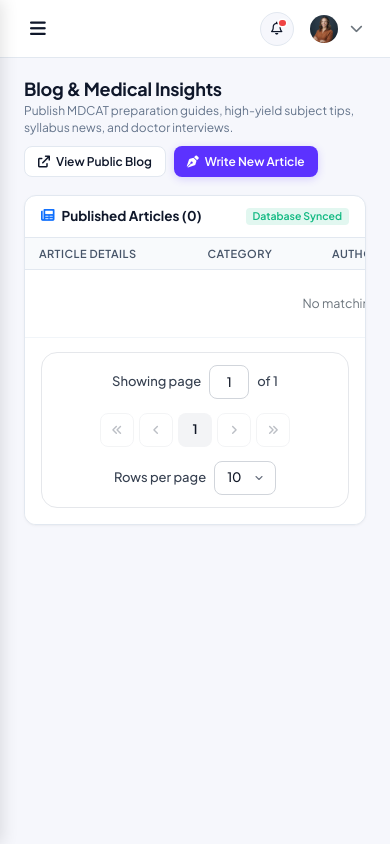
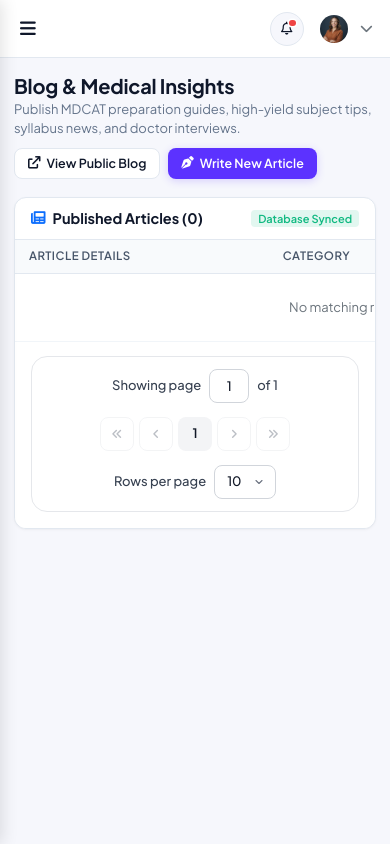
Before and after one commit to MuhammadAhmadAk/DoctorsInn, a Laravel app: template resources/views/backend/blogs/index.blade.php in a window 390 px wide. Run offline with Laravel 10, Linux system fonts and the light colour scheme; the template is opened without the code that fills it, so the values that code supplies are empty.

Commit message:
fix: pin admin profile dropdown and improve phone type scale
Keep the admin profile menu inside the viewport below 768px, lift micro
labels to readable sizes on phones, and give dense tables a readable
minimum column width so titles no longer wrap word by word.

```diff
--- a/public/backend/css/admin.css
+++ b/public/backend/css/admin.css
@@ -1129,6 +1129,73 @@ body {
         padding: 12px 14px;
     }
 
+    .admin-content {
+        padding: 16px 14px;
+    }
+
+    /* Profile dropdown is start-aligned by Popper; pin it inside the viewport */
+    .admin-navbar {
+        padding: 0 14px;
+    }
+    .admin-navbar .dropdown-menu {
+        left: auto !important;
+        right: 0 !important;
+        top: calc(100% + 8px) !important;
+        transform: none !important;
+        min-width: 0 !important;
+        width: min(240px, calc(100vw - 28px));
+        font-size: 13.5px;
+    }
+
+    /* Phone type scale — lift the desktop-sized micro labels */
+    .page-title {
+        font-size: 20px;
+    }
+    .page-subtitle {
+        font-size: 13px;
+    }
+    .adm-card-title {
+        font-size: 14.5px;
+    }
+    .adm-table th {
+        font-size: 11.5px;
+    }
+    .adm-table td {
+        font-size: 13px;
+    }
+    .btn-adm {
+        font-size: 12.5px;
+    }
+    .adm-badge {
+        font-size: 11px;
+    }
+    .stat-info .label,
+    .stat-info .growth {
+        font-size: 12px;
+    }
+    .item-thumb-box .title {
+        font-size: 13px;
+    }
+    .item-thumb-box .subtitle {
+        font-size: 12px;
+    }
+    .form-label {
+        font-size: 12.5px !important;
+    }
+    .admin-content .small,
+    .admin-content small {
+        font-size: 12px;
+    }
+    .admin-sidebar .brand-badge {
+        font-size: 10.5px;
+    }
+    .sidebar-link .badge-count {
+        font-size: 11px;
+    }
+    .profile-meta .role {
+        font-size: 11px;
+    }
+
     /* Page header stacks above filters so inline min-width inputs can't overflow */
     .page-header {
         flex-wrap: wrap;
@@ -1155,10 +1222,29 @@ body {
     }
     .page-actions .btn-adm {
         border-radius: 8px;
+        white-space: nowrap;
+    }
+    .adm-card-header .btn-adm {
+        white-space: nowrap;
     }
 
     /* Let dense admin tables scroll instead of crushing columns to one word per line */
     .table-responsive .adm-table {
         min-width: 720px;
     }
+    .table-responsive .adm-table th:first-child,
+    .table-responsive .adm-table td:first-child {
+        min-width: 230px;
+    }
 }
+
+@media (max-width: 359.98px) {
+    /* Search + status filter: give the input its own row so the submit button
+       stays beside the select instead of dropping onto a line by itself */
+    .page-actions form:has(.form-select) .form-control {
+        flex: 1 1 100%;
+    }
+    .page-actions form .form-select {
+        flex: 1 1 auto;
+    }
+}
```
